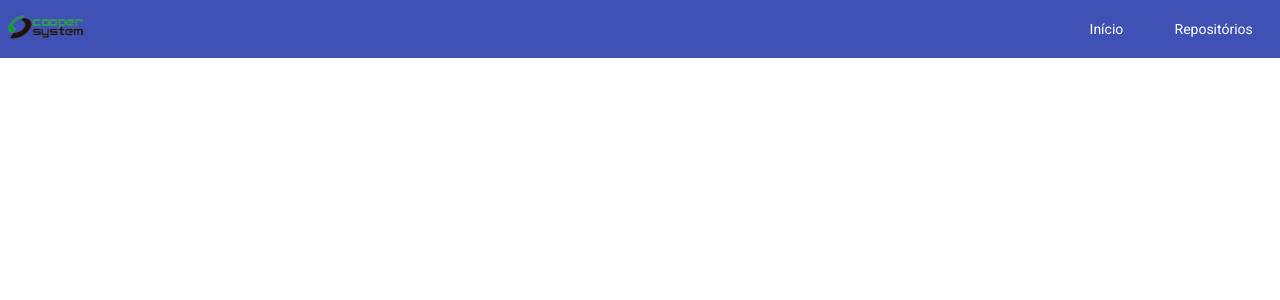
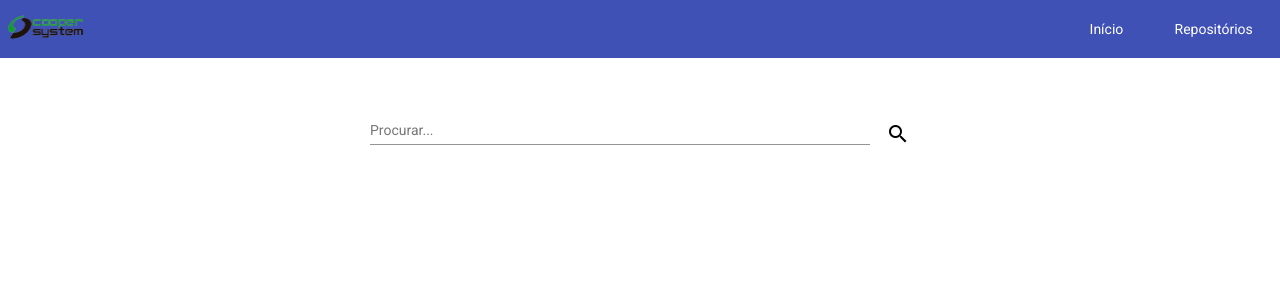
Before and after one commit to dev-mariana/desafio-coopersystem, an Angular app: page / in a window 1280 px wide. Shown: the top 300 px of the page. Built offline with nearby package versions, Linux system fonts and the light colour scheme.

Commit message:
add fylter search filter

```diff
--- a/src/app/app.component.html
+++ b/src/app/app.component.html
@@ -1,3 +1,4 @@
 <main>
     <app-header></app-header>
+    <app-home></app-home>
 </main>
--- a/src/app/app.module.ts
+++ b/src/app/app.module.ts
@@ -5,7 +5,7 @@ import { AppRoutingModule } from './app-routing.module';
 import { AppComponent } from './app.component';
 import { NoopAnimationsModule } from '@angular/platform-browser/animations';
 import { SharedModule } from './shared/shared.module';
-import { MaterialModule } from './material-module';
+import { ViewsModule } from './views/views.module';
 
 @NgModule({
   declarations: [
@@ -16,7 +16,7 @@ import { MaterialModule } from './material-module';
     AppRoutingModule,
     NoopAnimationsModule,
     SharedModule,
-    MaterialModule,
+    ViewsModule
   ],
   providers: [],
   bootstrap: [AppComponent]
--- a/src/app/shared/shared.module.ts
+++ b/src/app/shared/shared.module.ts
@@ -2,8 +2,6 @@ import { BrowserModule } from '@angular/platform-browser';
 import { NgModule } from '@angular/core';
 
 import { HeaderComponent } from './components/header/header.component';
-import { MatMenuModule } from '@angular/material/menu';
-import { MaterialModule } from '../material-module';
 
 @NgModule({
   declarations: [
@@ -11,8 +9,6 @@ import { MaterialModule } from '../material-module';
   ],
   imports: [
     BrowserModule,
-    MaterialModule,
-    MatMenuModule
   ],
   exports: [
       HeaderComponent
--- /dev/null
+++ b/src/app/views/components/filter/filter.component.html
@@ -0,0 +1,17 @@
+<section>
+  <div class="filter">
+    <form class="example-form">
+      <mat-form-field class="example-full-width">
+        <mat-label>Procurar...</mat-label>
+        <input
+          type="text"
+          placeholder="digite aqui..."
+          aria-label="text"
+          matInput
+          [formControl]="myControl"
+        />
+      </mat-form-field>
+    </form>
+    <mat-icon aria-hidden="false" aria-label="search icon">search</mat-icon>
+  </div>
+</section>
--- /dev/null
+++ b/src/app/views/components/filter/filter.component.scss
@@ -0,0 +1,20 @@
+.example-form {
+  min-width: 150px;
+  max-width: 500px;
+  width: 100%;
+}
+
+.example-full-width {
+  width: 100%;
+}
+
+.filter {
+  padding: 3rem;
+  display: flex;
+  justify-content: center;
+  align-items: center;
+}
+
+mat-icon, .mat-icon, .notranslate, .material-icons, .mat-icon-no-color {
+  margin-left: 1rem;
+}
--- /dev/null
+++ b/src/app/views/components/filter/filter.component.ts
@@ -0,0 +1,18 @@
+import { Component, OnInit } from '@angular/core';
+import { FormControl } from '@angular/forms';
+
+@Component({
+  selector: 'app-filter',
+  templateUrl: './filter.component.html',
+  styleUrls: ['./filter.component.scss']
+})
+export class FilterComponent implements OnInit {
+
+  myControl = new FormControl();
+
+  constructor() { }
+
+  ngOnInit(): void {
+  }
+
+}
--- /dev/null
+++ b/src/app/views/home/home.component.html
@@ -0,0 +1,3 @@
+<section>
+    <app-filter></app-filter>
+</section>
--- /dev/null
+++ b/src/app/views/home/home.component.ts
@@ -0,0 +1,15 @@
+import { Component, OnInit } from '@angular/core';
+
+@Component({
+  selector: 'app-home',
+  templateUrl: './home.component.html',
+  styleUrls: ['./home.component.scss']
+})
+export class HomeComponent implements OnInit {
+
+  constructor() { }
+
+  ngOnInit(): void {
+  }
+
+}
```
Also changed, not shown: src/app/material-module.ts (deleted, +0 -94 lines), src/app/views/views.module.ts (added, +34 -0 lines), src/app/views/home/home.component.scss (added), 2 other files (tests, documents, lock files or other folders).
